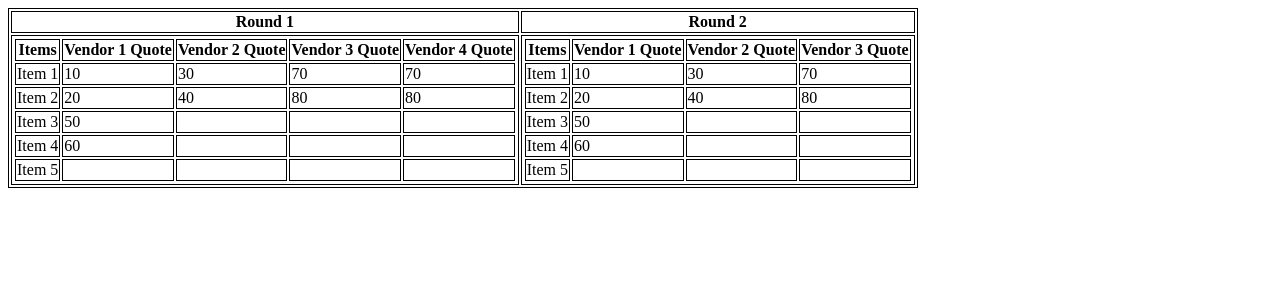
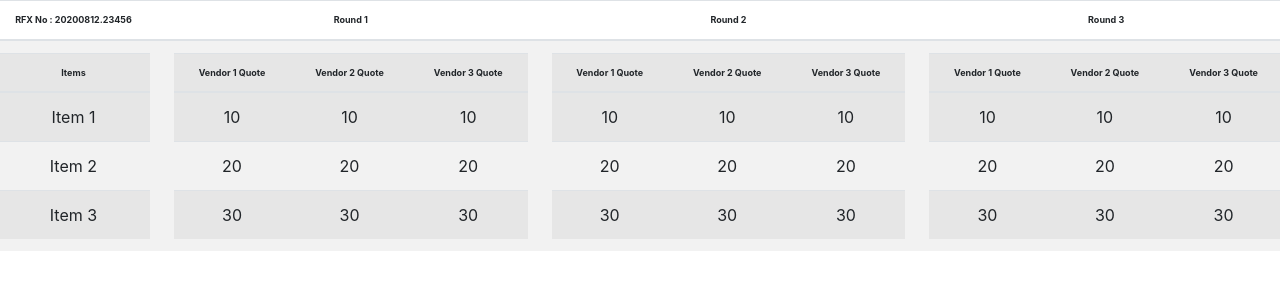
Before and after one commit to prajwalagarwal5/tisco-web, an Angular app: page / in a window 1280 px wide. Shown: the top 300 px of the page. Built offline with nearby package versions, Linux system fonts and the light colour scheme.

Commit message:
Initial Commit

```diff
--- a/angular.json
+++ b/angular.json
@@ -24,6 +24,7 @@
               "src/assets"
             ],
             "styles": [
+              "node_modules/bootstrap/dist/css/bootstrap.min.css",
               "src/styles.css"
             ],
             "scripts": []
--- a/package.json
+++ b/package.json
@@ -16,9 +16,12 @@
     "@angular/compiler": "~9.1.11",
     "@angular/core": "~9.1.11",
     "@angular/forms": "~9.1.11",
+    "@angular/localize": "~9.1.11",
     "@angular/platform-browser": "~9.1.11",
     "@angular/platform-browser-dynamic": "~9.1.11",
     "@angular/router": "~9.1.11",
+    "@ng-bootstrap/ng-bootstrap": "^6.2.0",
+    "bootstrap": "^4.4.0",
     "rxjs": "~6.5.4",
     "tslib": "^1.10.0",
     "zone.js": "~0.10.2"
--- a/src/app/app.component.css
+++ b/src/app/app.component.css
@@ -1,7 +1,8 @@
-th , td {
+/* th , td {
   border: 1px solid black;
+} */
+
+
+.table thead th {
+  font-size: xx-small;
 }
-
-.tab{
-    border: 1px solid black;
-}
--- a/src/app/app.component.html
+++ b/src/app/app.component.html
@@ -1,24 +1,37 @@
-<div class="row">
-  <table class="tab">
+<div class="row" style="text-align: center;">
+  <table class="table table-striped">
     <thead>
       <tr>
-        <th *ngFor="let tab of data;let i = index">Round {{i+1}}</th>
+        <th>RFX No : {{data2.rfxNumber}}</th>
+        <th *ngFor="let round of data2.rounds;let i = index">Round {{i+1}}</th>
       </tr>
     </thead>
     <tbody>
       <tr>
-        <td *ngFor="let tab of data">
-          <table>
+        <td>
+          <table style="width: 100%;">
             <thead>
               <tr>
                 <th>Items</th>
-                <th *ngFor="let in of tab;let i = index">Vendor {{i+1}} Quote</th>
               </tr>
             </thead>
             <tbody>
-              <tr *ngFor="let in of counter(5) ;let i = index">
+              <tr *ngFor="let in of counter(3) ;let i = index">
                 <td>Item {{i+1}}</td>
-                <td *ngFor="let row of tab">{{ row.item[i] }}</td>
+              </tr>
+            </tbody>
+          </table>
+        </td>
+        <td *ngFor="let round of data2.rounds">
+          <table style="width: 100%;">
+            <thead>
+              <tr>
+                <th *ngFor="let vendor of round.vendors;let i = index">Vendor {{i+1}} Quote</th>
+              </tr>
+            </thead>
+            <tbody>
+              <tr *ngFor="let in of counter(3) ;let i = index">
+                <td *ngFor="let vendor of round.vendors">{{ vendor.items.item[i] }}</td>
               </tr>
             </tbody>
           </table>
--- a/src/app/app.component.ts
+++ b/src/app/app.component.ts
@@ -1,27 +1,39 @@
-import { Component } from '@angular/core';
+import { Component, OnInit } from '@angular/core';
+
+export interface List{
+  item: number[];
+}
+
+export interface Vendor{
+  items: List;
+}
+
+export interface Round{
+  vendors: Vendor[];
+}
+
+export interface Data{
+  rounds: Round[];
+  rfxNumber: String;
+}
 
 @Component({
   selector: 'app-root',
   templateUrl: './app.component.html',
   styleUrls: ['./app.component.css']
 })
-export class AppComponent {
+export class AppComponent implements OnInit {
   title = 'tisco-web';
-  data = [
-    [
-      { item: [10, 20, 50, 60] },
-      { item: [30, 40] },
-      { item: [70, 80] },
-      { item: [70, 80] }
-    ],
-    [
-      { item: [10, 20, 50, 60] },
-      { item: [30, 40] },
-      { item: [70, 80] }
-    ]
 
-  ]
-
+  item:List = {item:[10,20,30]}
+  vendor: Vendor = {items:this.item}
+  listOfVendor:Vendor[] = [this.vendor,this.vendor,this.vendor];
+  r1:Round = {vendors: this.listOfVendor};
+  listOfRound: Round[] = [this.r1,this.r1,this.r1];
+  data2: Data = {
+    rounds:this.listOfRound,
+    rfxNumber:"20200812.23456"
+  }
 
 
   d1 = {
@@ -77,7 +89,13 @@ export class AppComponent {
 
   }
 
+  ngOnInit() {
+    console.log(this.data2);
+  }
+
   counter(i: number) {
     return new Array(i);
   }
+
+
 }
--- a/src/app/app.module.ts
+++ b/src/app/app.module.ts
@@ -3,6 +3,7 @@ import { NgModule } from '@angular/core';
 
 import { AppRoutingModule } from './app-routing.module';
 import { AppComponent } from './app.component';
+import { NgbModule } from '@ng-bootstrap/ng-bootstrap';
 
 @NgModule({
   declarations: [
@@ -10,7 +11,8 @@ import { AppComponent } from './app.component';
   ],
   imports: [
     BrowserModule,
-    AppRoutingModule
+    AppRoutingModule,
+    NgbModule
   ],
   providers: [],
   bootstrap: [AppComponent]
--- a/src/polyfills.ts
+++ b/src/polyfills.ts
@@ -1,3 +1,7 @@
+/***************************************************************************************************
+ * Load `$localize` onto the global scope - used if i18n tags appear in Angular templates.
+ */
+import '@angular/localize/init';
 /**
  * This file includes polyfills needed by Angular and is loaded before the app.
  * You can add your own extra polyfills to this file.
```
Also changed, not shown: 1 other file (tests, documents, lock files or other folders).
